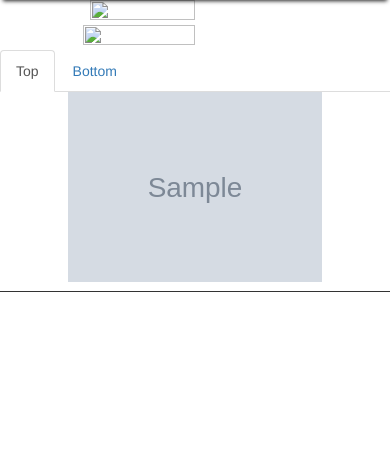
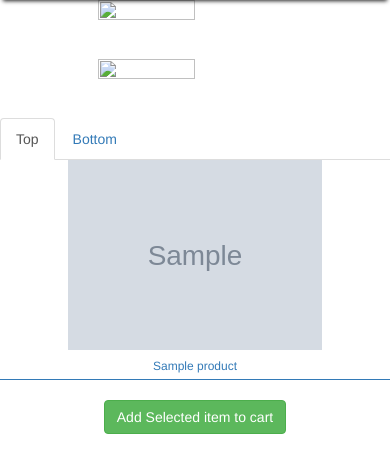
Before and after one commit to kasiditp/Pentagon, a Django app: page /product/simulate/ in a window 390 px wide. Shown: the part 54-527 px from the top of the page. Run offline with Django 3.2, Linux system fonts and the light colour scheme; tables that the repository leaves empty hold one stand-in row (values such as "Sample post"); grey boxes marked "Sample" are stand-in pictures; some libraries are stand-ins or nearby versions.

Commit message:
Improve simulate page with more khai fun (add add to cart function)

```diff
--- a/base/static/base/css/simulate.css
+++ b/base/static/base/css/simulate.css
@@ -11,5 +11,5 @@
     border-left: solid 1px;
     border-right: solid 1px;
     border-bottom: solid 1px;
-    height: 200px;
+    height: 220px;
 }
--- a/product/urls.py
+++ b/product/urls.py
@@ -7,6 +7,7 @@ urlpatterns = [
     url(r'^(?P<product_id>[0-9]+)/$', product_details, name="product_details"),
     url(r'^filtered/$', filtered, name="filtered"),
     url(r'^change_page/$', change_page, name="change_page"),
+    url(r'^get_product_stock', get_product_stock, name="get_product_stock"),
     url(r'^get_brand/$', get_brand, name="get_brand"),
     url(r'^put_in_cart/$', put_in_cart, name="put_in_cart"),
     url(r'^admin_product_view/$', admin_product_view, name="admin_product_view"),
--- a/product/views.py
+++ b/product/views.py
@@ -94,7 +94,6 @@ def simulate_view(request):
     }
     context.update(get_nav_context(request))
     return render(request, 'pages/simulate/simulate.html',context)
-
 
 @ajax
 @csrf_exempt
@@ -312,6 +311,21 @@ def change_page(request):
 
 @ajax
 @csrf_exempt
+def get_product_stock(request):
+    if request.POST:
+        return_list = []
+        product_name = request.POST.get('name')
+        product = Product.objects.filter(name=product_name)
+        if product is None:
+            return {'result': False}
+        stock_list = Stock.objects.filter(product=product).order_by('-size')
+        for stock in stock_list:
+            return_list.append(stock.size)
+        print return_list
+        return {'result': True, 'content' : return_list }
+
+@ajax
+@csrf_exempt
 def filtered(request):
     if request.POST:
         filter_product_set = filter_by_value(request.POST.get('data_id'),request.POST.get('type'),request.POST.get('brand'))
--- a/templates/pages/simulate/catagory/selection_bottom.html
+++ b/templates/pages/simulate/catagory/selection_bottom.html
@@ -2,15 +2,20 @@
 
 <div class="row">
     {% for product in simulate_list_bottom %}
+        <a onclick="simulate('{{ product.name }}','{{ product.get_image.image.url }}','bottom')">
         <div class="col-md-3 selection_block">
             <div id = "selection_content">
                 <div class="row" id="selection_block_image">
                     <div>
-                        <img class="img-responsive center-block" id="selection_image" onclick="simulate(this.src,'bottom')" src="{{ product.get_image.image.url }} ">
+                        <img class="img-responsive center-block" id="selection_image" src="{{ product.get_image.image.url }} ">
+                    </div>
+                    <div class="text-center">
+                        <h6 id ="image_name">{{ product.name }}</h6>
                     </div>
                 </div>
             </div>
         </div>
+        </a>
         {% if forloop.counter|divisibleby:4 %}
             </div>
             <div class="row">
--- a/templates/pages/simulate/catagory/selection_top.html
+++ b/templates/pages/simulate/catagory/selection_top.html
@@ -2,20 +2,26 @@
 
 <div class="row">
     {% for product in simulate_list_top %}
-        <div class="col-md-3 selection_block">
-            <div id = "selection_content">
-                <div class="row" id="selection_block_image">
-                    <div>
-                        <img class="img-responsive center-block" id="selection_image" onclick="simulate(this.src,'top')" src="{{ product.get_image.image.url }} ">
+        <a onclick="simulate('{{ product.name }}','{{ product.get_image.image.url }}','top')">
+            <div class="col-md-3 selection_block">
+                <div id = "selection_content">
+                    <div class="row" id="selection_block_image">
+                        <div>
+                            <img class="img-responsive center-block" id="selection_image" src="{{ product.get_image.image.url }} ">
+                        </div>
+                        <div class="text-center">
+                            <h6 id ="image_name">{{ product.name }}</h6>
+                        </div>
                     </div>
                 </div>
             </div>
-        </div>
+        </a>
         {% if forloop.counter|divisibleby:4 %}
             </div>
             <div class="row">
         {% endif %}
 
+
     {% endfor %}
 
 </div>
--- a/templates/pages/simulate/showcase/show_bottom.html
+++ b/templates/pages/simulate/showcase/show_bottom.html
@@ -1,9 +1,17 @@
+{% load static %}
+
 <div class="row">
-    <div>
-        <div class="row">
-            <div>
-                <img class="img-responsive center-block simulate_image" id="simulate_image_bottom" src="{{ bottom_image.get_image.image.url }}">
-            </div>
+    <div class="col-md-10">
+        <img class= "img-responsive center-block simulate_image" id="simulate_image_bottom" src="{{ bottom_image.get_image.image.url }}">
+    </div>
+    <div class="col-md-2">
+        <div class="dropdown invisible" id="bottom_dropdown_div" >
+              <button id="bottom_size_dropdown_button" class="btn btn-primary dropdown-toggle" type="button" data-toggle="dropdown">Size
+              <span class="caret"></span></button>
+              <ul id="bottom_size_dropdown_menu" class="dropdown-menu">
+
+              </ul>
         </div>
     </div>
+
 </div>
--- a/templates/pages/simulate/showcase/show_top.html
+++ b/templates/pages/simulate/showcase/show_top.html
@@ -1,5 +1,17 @@
 {% load static %}
 
 <div class="row">
-    <img class= "img-responsive center-block simulate_image" id="simulate_image_top" src="{{ top_image.get_image.image.url }}">
+    <div class="col-md-10">
+        <img class= "img-responsive center-block simulate_image" id="simulate_image_top" src="{{ top_image.get_image.image.url }}">
+    </div>
+    <div class="col-md-2">
+        <div class="dropdown invisible" id = "top_dropdown_div">
+              <button id="top_size_dropdown_button" class="btn btn-primary dropdown-toggle" type="button" data-toggle="dropdown">Size
+              <span class="caret"></span></button>
+              <ul id="top_size_dropdown_menu" class="dropdown-menu">
+
+              </ul>
+        </div>
+    </div>
+
 </div>
--- a/templates/pages/simulate/simulate.html
+++ b/templates/pages/simulate/simulate.html
@@ -35,15 +35,60 @@
                     </div>
             </div>
         </div>
+        <br>
+        <div class="text-center">
+            <div class="btn btn-success">Add Selected item to cart</div>
+        </div>
 
     </section>
 
     <script>
-
-        function simulate(id,type) {
+        var currentSelectedProductName = "";
+        function simulate(name,id,type) {
+            currentSelectedProductName = name;
             var src = id;
             $('#simulate_image_'+type).attr("src",src);
 
+            $('#'+type+'_dropdown_div').removeClass("invisible");
+
+            $('#'+type+'_size_dropdown_button').html("Size " + "<span class = \"caret\"></span>");
+
+            changeDropDownMenu(type);
+        }
+
+        function changeDropDownMenu(type) {
+            var dropdown = $('#'+type+'_size_dropdown_menu');
+            var sizeList = [];
+            var injection = "";
+            var top = 'top';
+            $.ajax({
+                url: "{% url 'product:get_product_stock' %}",
+                type: 'POST',
+                data: {
+                    name: currentSelectedProductName
+                },
+               success: function (json) {
+                    if (json.content['result']) {
+                        sizeList = json.content['content'];
+                        for(var i = 0; i<sizeList.length; i++) {
+                            if(type == 'top')
+                                injection+= "<li><a onclick = \"changeDropDownButton(this.text,"+ "\'top\'" +")\">"+ sizeList[i] +"</a></li>";
+                            else if(type == "bottom")
+                                injection+= "<li><a onclick = \"changeDropDownButton(this.text,"+ "\'bottom\'" +")\">"+ sizeList[i] +"</a></li>";
+                        }
+                        dropdown.html(injection);
+                    } else {
+                        console.log('Fail to change page');
+                    }
+                }
+            });
+
+
+        }
+
+        function changeDropDownButton(val,type) {
+            var button = $('#'+type+'_size_dropdown_button');
+            button.html("Size : "+ val+ " <span class=\"caret\"></span>");
         }
 
     </script>
```
Also changed, not shown: 2 other files.
